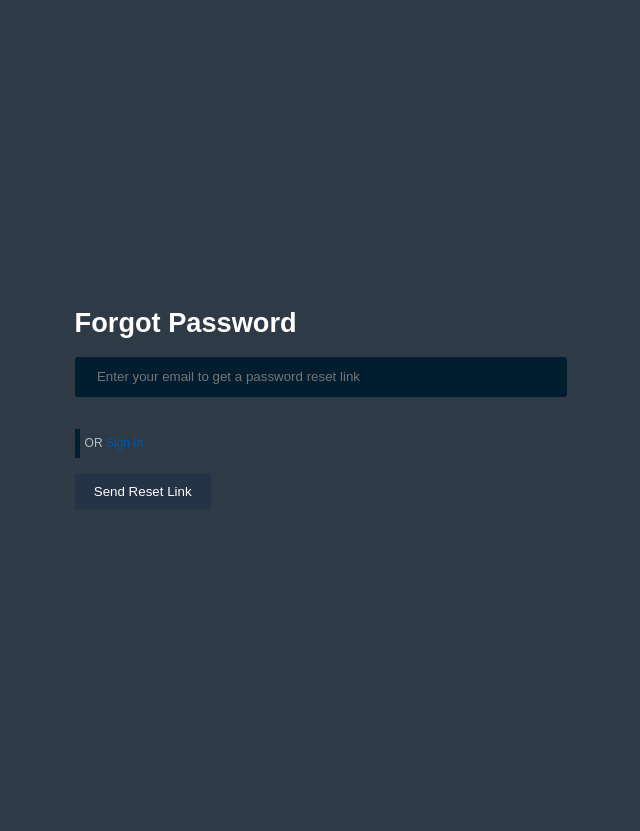
After one commit to 2KAY-kat/Blog-Dambwe, a PHP site: page /Blog-Dambwe/forget-password.php in a window 1280 px wide. The commit adds this page. Shown: the part 49-880 px from the top of the page, without its empty margins (319-959 px from the left). Run offline with PHP 8.4, Linux system fonts and the light colour scheme.

Commit message:
Add password reset functionality with email verification and UI updates for sign-in and sign-up forms

```diff
--- /dev/null
+++ b/forget-password.php
@@ -0,0 +1,72 @@
+<?php
+include ('config/database.php');
+
+if (!$connection) {
+    die("Connection failed: " . mysqli_error($connection));
+}
+
+if ($_SERVER["REQUEST_METHOD"] == "POST") {
+    $email = $_POST['email'];
+
+    $stmt = $connection->prepare("SELECT email FROM users WHERE email = ?");
+    $stmt->bind_param("s", $email);
+
+    $stmt->execute();
+    $result = $stmt->get_result();
+
+    //look for email in db and process it if exists
+
+    if ($result->num_rows > 0) {
+        $token = bin2hex(random_bytes(50));
+
+        $tokenExpiry = date("Y-m-d H:i:s", strtotime('+1 hour'));
+
+        $updateStmt = $connection->prepare("UPDATE users SET reset_token = ?, token_expiry = ? WHERE email = ?");
+        if (!$updateStmt) {
+            die("Error in SQL query: " . $connection->error);
+        }
+
+        $updateStmt->bind_param("sss", $token, $tokenExpiry, $email);
+        $updateStmt->execute();
+
+        $resetLink = "http://localhost/Blog-dambwe/reset-password.php?token=" . urlencode($token);
+
+        $subject = "Password Reset Request";
+        $message = "Click the link to reset your password:\n\n" . $resetLink;
+        $headers = "From: no-reply@dambwedesigns@gmail.com";
+
+        if (mail($email, $subject, $message, $headers)) {
+            echo "Check your email for a reset link";
+        } else {
+            echo "failed to send email";
+        }
+    } else {
+        echo "Email not found";
+    }
+        }
+?>
+
+<!DOCTYPE html>
+<html lang="en">
+<head>
+    <meta charset="UTF-8">
+    <meta name="viewport" content="width=device-width, initial-scale=1.0">
+    <title>Password Reset</title>
+    <link rel="stylesheet" href="<?= ROOT_URL ?>css/style.css">
+</head>
+<body>
+
+<section class="form__section">
+    <div class="container form__section-container">
+        <h2>Forgot Password</h2>
+
+        <form action="forget-password.php" method="post">
+        <input type="email" name="email" placeholder="Enter your email to get a password reset link" required>
+        <small style="border-left: solid 5px #011e31; padding: 5px;">OR <a href="signin.php">Sign In</a></small>
+            <button class="btn" type="submit" name="submit">Send Reset Link</button>
+
+        </form>
+    </div>
+</section>
+</body>
+</html>
--- a/signin.php
+++ b/signin.php
@@ -53,9 +53,10 @@ unset($_SESSION['signin_data']);
         <form action="<?= ROOT_URL ?>signin-logic.php" method="post">
             <input type="text" name="username_email" value="<?= $username_email ?>" placeholder="Username or Email">
             <input type="password" name="password" value="<?= $password ?>" placeholder="Password">
+            <small style="border-left: solid 5px #011e31; padding: 5px;"> <a href="forget-password.php">Forgot Password?</a></small>
 
             <button class="btn" type="submit" name="submit">Sign In</button>
-            <small>Dont have an account? <a href="signup.php">Sign Up</a></small>
+            <small style="border-left: solid 5px #011e31; padding: 5px;">Dont have an account? <a href="signup.php">Sign Up</a></small>
         </form>
     </div>
 </section>
--- a/signup.php
+++ b/signup.php
@@ -78,13 +78,13 @@ $confirmpassword = $_SESSION['signup-data']['confirmpassword'] ?? null;
                         <img id="avatar-preview" src="<?= ROOT_URL ?>images/default-avatar.png" alt="Avatar Preview">
                     </div>
                     <input type="file" name="avatar" id="avatar" accept="image/*" onchange="previewImage(this)">
-                    <small>You can leave this blank and update it later in your profile settings.</small>
+                    <small style="border-left: solid 5px #011e31; padding: 5px;">You can leave this blank and update it later in your profile settings.</small>
                 </div>
                 <button type="submit" class="btn" name="submit">Sign Up</button>
             <?php endif ?>
 
             <?php if ($step < 3) : ?>
-                <small>Already have an account? <a href="signin.php">Sign In</a></small>
+                <small style="border-left: solid 5px #011e31; padding: 5px;">Already have an account? <a href="signin.php">Sign In</a></small>
             <?php endif ?>
         </form>
     </div>
```
Also changed, not shown: reset-password.php (added, +67 -0 lines).
